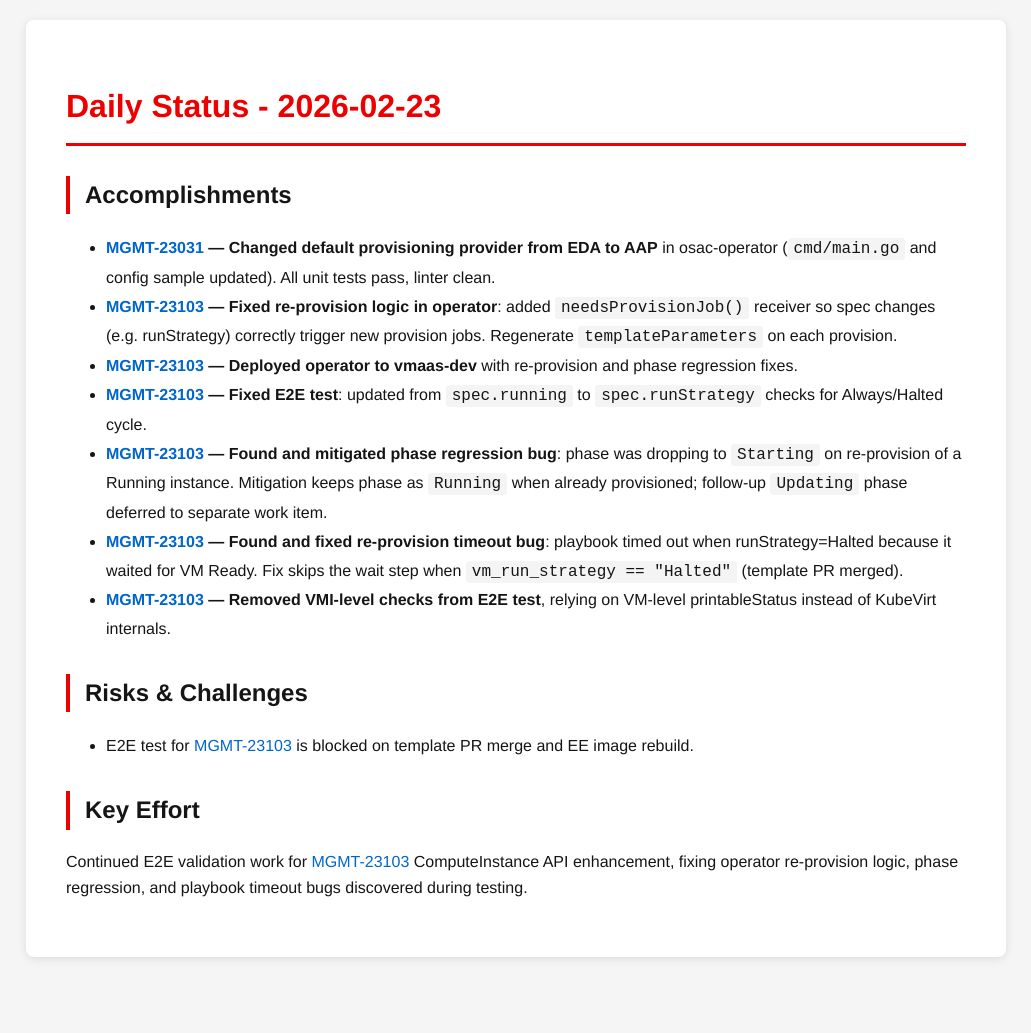
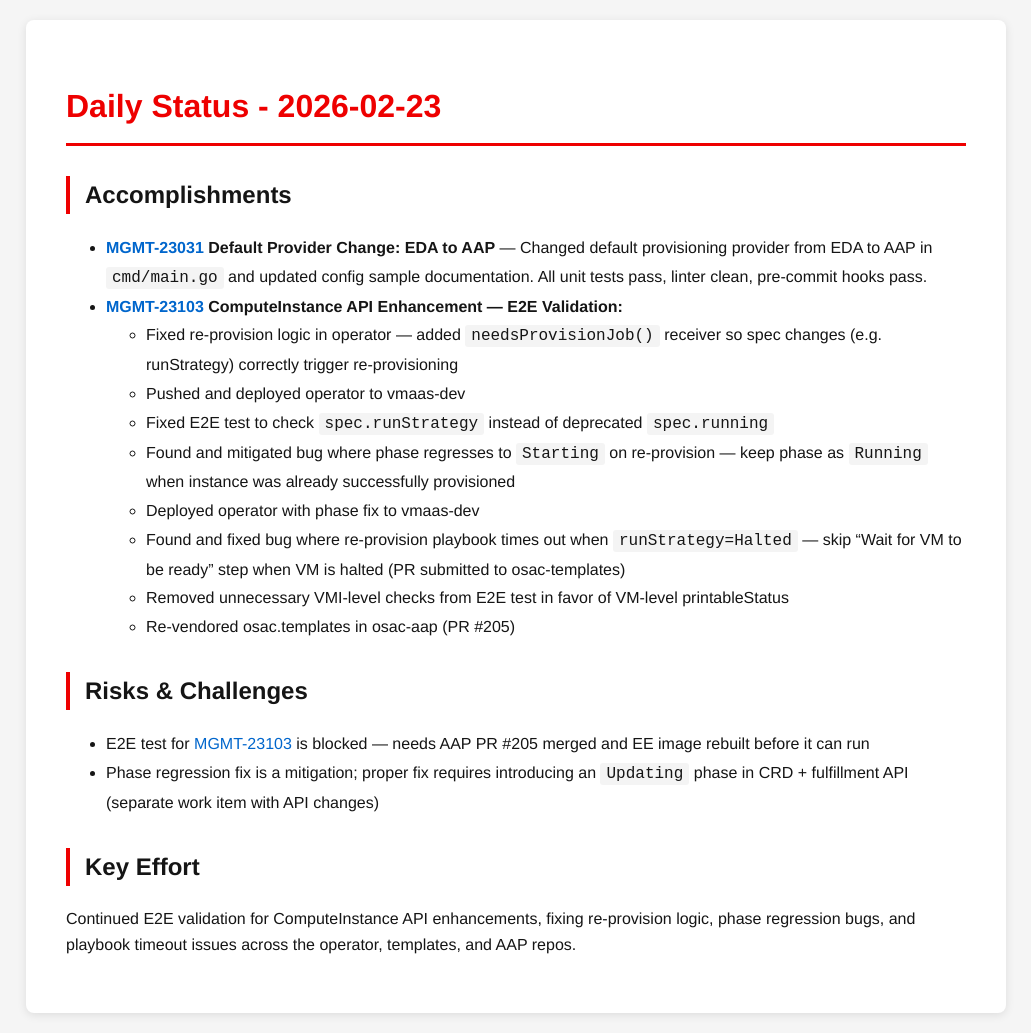
Before and after one commit to tzvatot/daily-status, a Jekyll site: the page built from 2026-02-23.md, in a window 1280 px wide. Shown: the whole page, without its empty margins (124-1155 px from the left). Built offline with Jekyll 4.4.1, drawn with Linux system fonts in a browser that asks for light colours; before the commit the page ends 977 px from its top, so only the background shows below that.

Commit message:
Daily status update - 2026-02-23

```diff
--- a/2026-02-23.md
+++ b/2026-02-23.md
@@ -7,19 +7,20 @@
 # Daily Status - 2026-02-23
 
 ## Accomplishments
-
-- **[MGMT-23031](https://issues.redhat.com/browse/MGMT-23031) — Changed default provisioning provider from EDA to AAP** in osac-operator (`cmd/main.go` and config sample updated). All unit tests pass, linter clean.
-- **[MGMT-23103](https://issues.redhat.com/browse/MGMT-23103) — Fixed re-provision logic in operator**: added `needsProvisionJob()` receiver so spec changes (e.g. runStrategy) correctly trigger new provision jobs. Regenerate `templateParameters` on each provision.
-- **[MGMT-23103](https://issues.redhat.com/browse/MGMT-23103) — Deployed operator to vmaas-dev** with re-provision and phase regression fixes.
-- **[MGMT-23103](https://issues.redhat.com/browse/MGMT-23103) — Fixed E2E test**: updated from `spec.running` to `spec.runStrategy` checks for Always/Halted cycle.
-- **[MGMT-23103](https://issues.redhat.com/browse/MGMT-23103) — Found and mitigated phase regression bug**: phase was dropping to `Starting` on re-provision of a Running instance. Mitigation keeps phase as `Running` when already provisioned; follow-up `Updating` phase deferred to separate work item.
-- **[MGMT-23103](https://issues.redhat.com/browse/MGMT-23103) — Found and fixed re-provision timeout bug**: playbook timed out when runStrategy=Halted because it waited for VM Ready. Fix skips the wait step when `vm_run_strategy == "Halted"` (template PR merged).
-- **[MGMT-23103](https://issues.redhat.com/browse/MGMT-23103) — Removed VMI-level checks from E2E test**, relying on VM-level printableStatus instead of KubeVirt internals.
+- **[MGMT-23031](https://issues.redhat.com/browse/MGMT-23031) Default Provider Change: EDA to AAP** — Changed default provisioning provider from EDA to AAP in `cmd/main.go` and updated config sample documentation. All unit tests pass, linter clean, pre-commit hooks pass.
+- **[MGMT-23103](https://issues.redhat.com/browse/MGMT-23103) ComputeInstance API Enhancement — E2E Validation:**
+  - Fixed re-provision logic in operator — added `needsProvisionJob()` receiver so spec changes (e.g. runStrategy) correctly trigger re-provisioning
+  - Pushed and deployed operator to vmaas-dev
+  - Fixed E2E test to check `spec.runStrategy` instead of deprecated `spec.running`
+  - Found and mitigated bug where phase regresses to `Starting` on re-provision — keep phase as `Running` when instance was already successfully provisioned
+  - Deployed operator with phase fix to vmaas-dev
+  - Found and fixed bug where re-provision playbook times out when `runStrategy=Halted` — skip "Wait for VM to be ready" step when VM is halted (PR submitted to osac-templates)
+  - Removed unnecessary VMI-level checks from E2E test in favor of VM-level printableStatus
+  - Re-vendored osac.templates in osac-aap (PR #205)
 
 ## Risks & Challenges
-
-- E2E test for [MGMT-23103](https://issues.redhat.com/browse/MGMT-23103) is blocked on template PR merge and EE image rebuild.
+- E2E test for [MGMT-23103](https://issues.redhat.com/browse/MGMT-23103) is blocked — needs AAP PR #205 merged and EE image rebuilt before it can run
+- Phase regression fix is a mitigation; proper fix requires introducing an `Updating` phase in CRD + fulfillment API (separate work item with API changes)
 
 ## Key Effort
-
-Continued E2E validation work for [MGMT-23103](https://issues.redhat.com/browse/MGMT-23103) ComputeInstance API enhancement, fixing operator re-provision logic, phase regression, and playbook timeout bugs discovered during testing.
+Continued E2E validation for ComputeInstance API enhancements, fixing re-provision logic, phase regression bugs, and playbook timeout issues across the operator, templates, and AAP repos.
```
